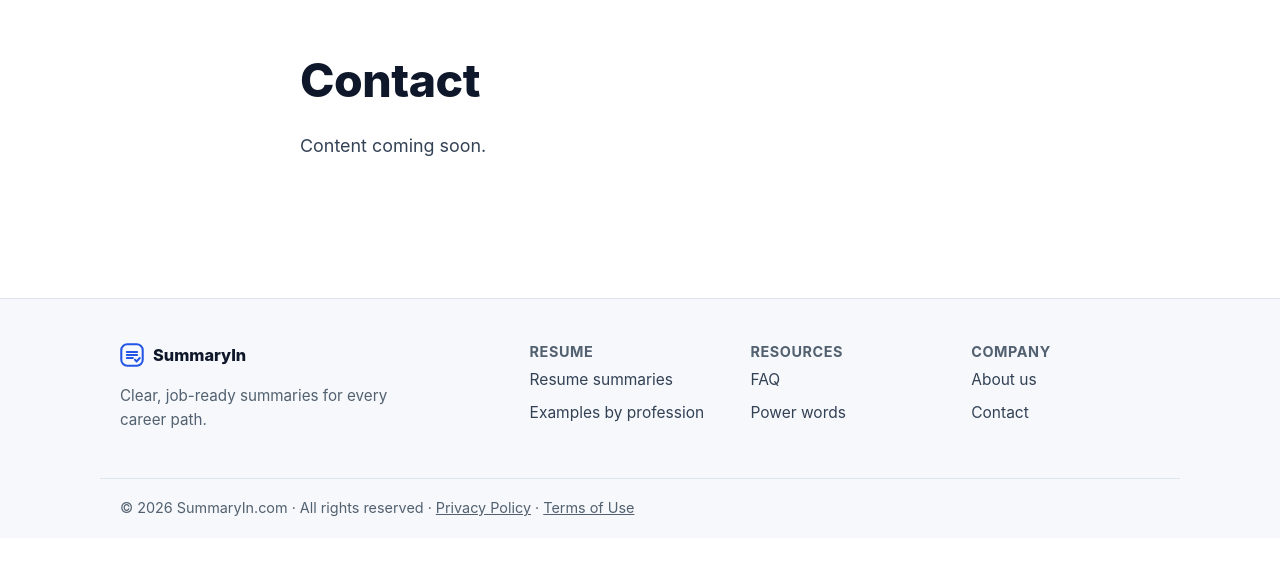
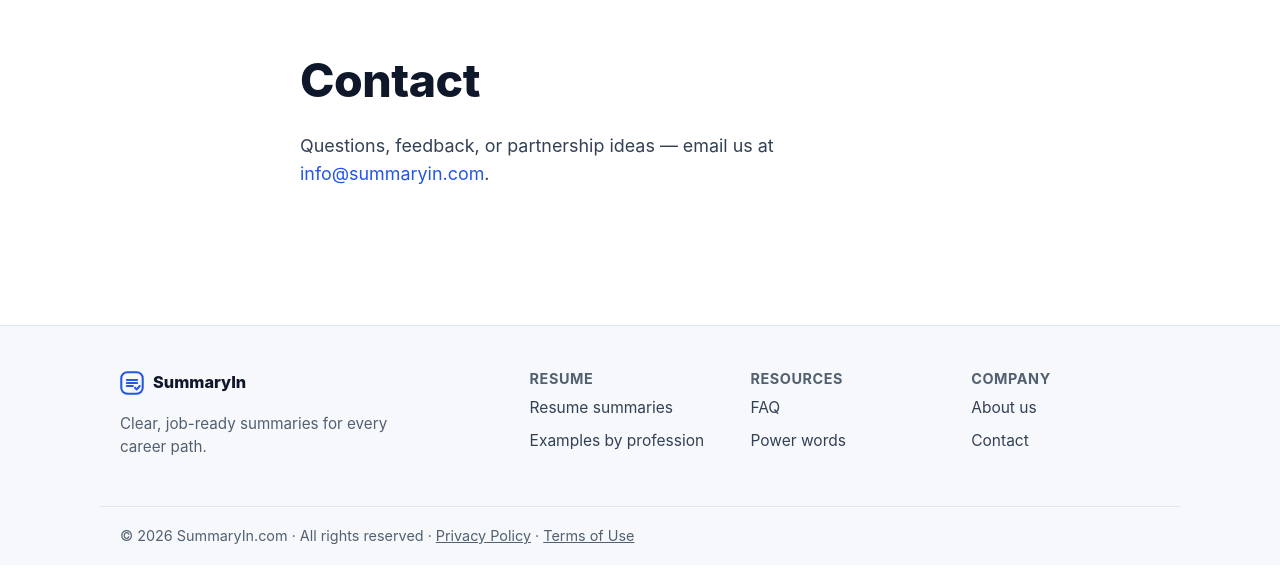
Before and after one commit to dominovd/summaryin, an Astro site: page /contact in a window 1280 px wide. Shown: the part 68-652 px from the top of the page. Built offline with nearby package versions, Linux system fonts and the light colour scheme; Astro itself is replaced by a stand-in of ours.

Commit message:
Contact page: add info@summaryin.com (configurable via SITE.contactEmail)
Co-Authored-By: Claude Fable 5 <noreply@anthropic.com>
Claude-Session: https://claude.ai/code/session_017qnHreEJvd82B4VK8R6oqW

```diff
--- a/src/data/site.ts
+++ b/src/data/site.ts
@@ -8,6 +8,9 @@ export const SITE = {
   tagline: 'Clear, job-ready summaries for every career path.',
   /** Auto year token — used in <title> and footer, never hardcode a year. */
   year: new Date().getFullYear(),
+
+  /** Contact email shown on /contact/. */
+  contactEmail: 'info@summaryin.com',
 
   /**
    * CPA / affiliate destination for "build the full resume" CTAs.
--- a/src/pages/contact/index.astro
+++ b/src/pages/contact/index.astro
@@ -1,5 +1,6 @@
 ---
 import Base from '../../layouts/Base.astro';
+import { SITE } from '../../data/site';
 // Placeholder page. When you add real content:
 //  1) remove the `noindex` prop below
 //  2) remove '/contact/' from PLACEHOLDER_PATHS in astro.config.mjs
@@ -14,8 +15,11 @@ import Base from '../../layouts/Base.astro';
   <section class="section">
     <div class="container page-narrow">
       <h1>Contact</h1>
-      <p class="lead">Content coming soon.</p>
-      <!-- TODO: your content here (email address / contact form) -->
+      <p class="lead">
+        Questions, feedback, or partnership ideas — email us at
+        <a href={`mailto:${SITE.contactEmail}`}>{SITE.contactEmail}</a>.
+      </p>
+      <!-- TODO: your content here -->
     </div>
   </section>
 </Base>
```
